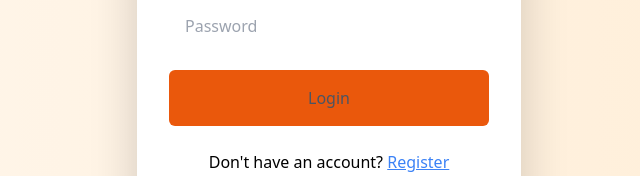
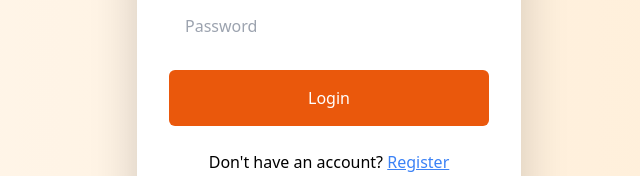
Before and after one commit to Aniket862003/foodweb, a React (Create React App) app in the folder frontend/: page /login in a window 1280 px wide. Shown: the part 372-548 px from the top of the page, without its empty margins (311-951 px from the left). Built offline with nearby package versions, Linux system fonts and the light colour scheme.

Commit message:
Update Login.js

```diff
--- a/frontend/src/components/Login.js
+++ b/frontend/src/components/Login.js
@@ -13,9 +13,14 @@ const Login = () => {
   const handleSubmit = async (e) => {
     e.preventDefault();
     try {
-      const res = await axios.post("https://foodweb-backend-g881.onrender.com", formData);
-      console.log(res.data); // Check the API response
+      const res = await axios.post(
+        "https://foodweb-backend-g881.onrender.com/api/auth/login",
+        formData
+      );
 
+      console.log(res.data); // Debugging
+
+      // Save user data in localStorage
       localStorage.setItem("token", res.data.token);
       localStorage.setItem("role", res.data.role);
       localStorage.setItem("name", res.data.name);
@@ -23,13 +28,13 @@ const Login = () => {
       localStorage.setItem("phone", res.data.phone);
       localStorage.setItem("address", res.data.address);
 
-
       // Redirect based on role
       if (res.data.role === "Customer") navigate("/customer-dashboard");
       else if (res.data.role === "Restaurant Admin") navigate("/restaurant-dashboard");
       else if (res.data.role === "Super Admin") navigate("/super-admin-dashboard");
     } catch (error) {
-      alert(error.response.data.message);
+      console.error(error);
+      alert(error.response?.data?.message || "Login failed");
     }
   };
 
@@ -38,19 +43,34 @@ const Login = () => {
       <div className="bg-white bg-opacity-20 backdrop-blur-md shadow-lg p-8 rounded-xl w-96 text-center">
         <h2 className="text-3xl font-bold text-black mb-6">Login</h2>
         <form onSubmit={handleSubmit} className="flex flex-col space-y-4">
-          <input type="email" name="email" placeholder="Email" onChange={handleChange} required
+          <input
+            type="email"
+            name="email"
+            placeholder="Email"
+            onChange={handleChange}
+            required
             className="p-3 rounded-md bg-white bg-opacity-50 focus:bg-opacity-100 transition text-black outline-none"
           />
-          <input type="password" name="password" placeholder="Password" onChange={handleChange} required
+          <input
+            type="password"
+            name="password"
+            placeholder="Password"
+            onChange={handleChange}
+            required
             className="p-3 rounded-md bg-white bg-opacity-50 focus:bg-opacity-100 transition text-black outline-none"
           />
-          <button type="submit" className="bg-orange-600 text-gray-600 p-3 rounded-md hover:bg-orange-700 transition">
+          <button
+            type="submit"
+            className="bg-orange-600 text-white p-3 rounded-md hover:bg-orange-700 transition"
+          >
             Login
           </button>
         </form>
         <p className="text-black mt-4">
           Don't have an account?{" "}
-          <a href="/register" className="text-blue-500 hover:underline">Register</a>
+          <a href="/register" className="text-blue-500 hover:underline">
+            Register
+          </a>
         </p>
       </div>
     </div>
```
